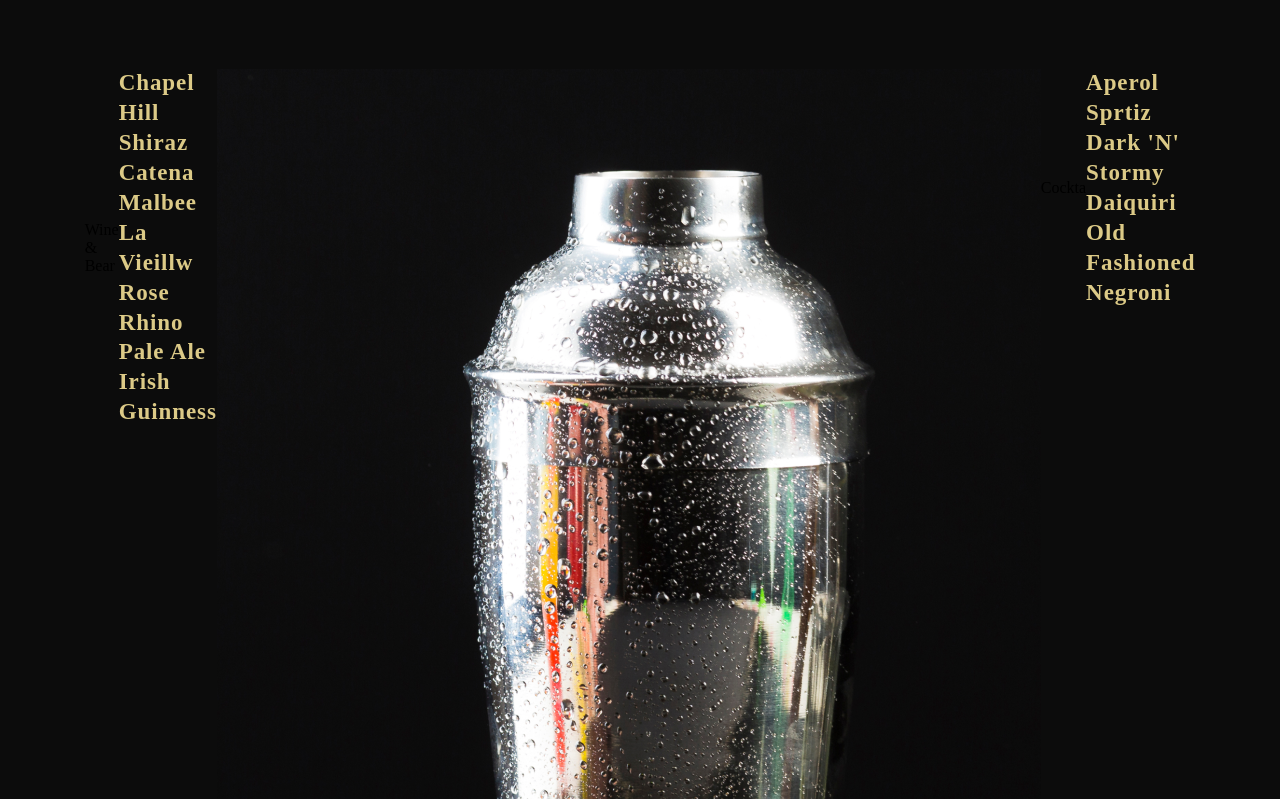
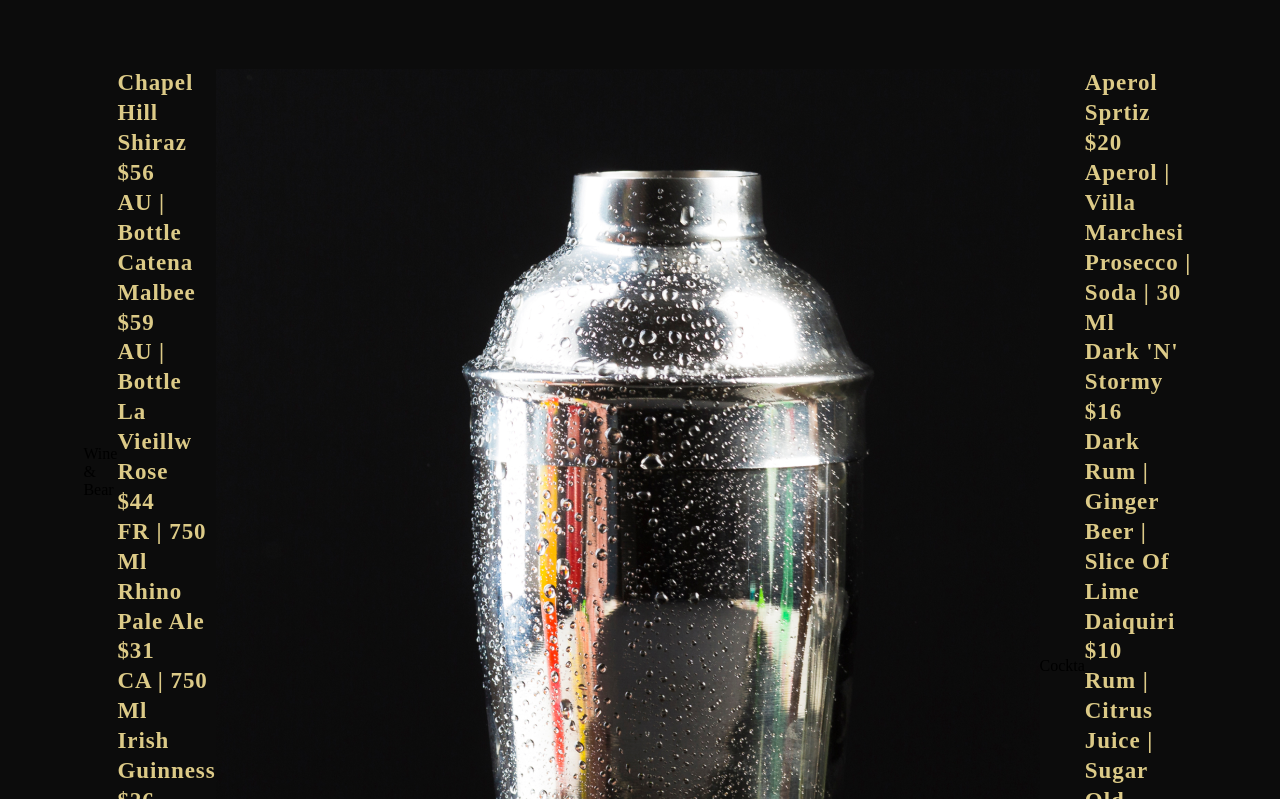
Before and after one commit to Smashedpurse/Geritch-React, a React (Vite) app: page / in a window 1280 px wide. Shown: the part 2401-3200 px from the top of the page. Built offline with nearby package versions, Linux system fonts and the light colour scheme; a web font is replaced by a local one.

Commit message:
Insert all the information by the props into the MenuItem component

```diff
--- a/src/components/Menuitem/Menuitem.jsx
+++ b/src/components/Menuitem/Menuitem.jsx
@@ -7,6 +7,15 @@ const Menuitem = ({title,price,tags}) => {
         <div className='app__menuItem-name'>
           <p className='p__cormorant' style={{color:'#DCCA87'}}>{title}</p>
         </div>
+
+        <div className='app__menuItem-name'>
+          <p className='p__cormorant' style={{color:'#DCCA87'}}>{price}</p>
+        </div>
+
+        <div className='app__menuItem-name'>
+          <p className='p__cormorant' style={{color:'#DCCA87'}}>{tags}</p>
+        </div>
+
       </div>
     </div>
   )
```
